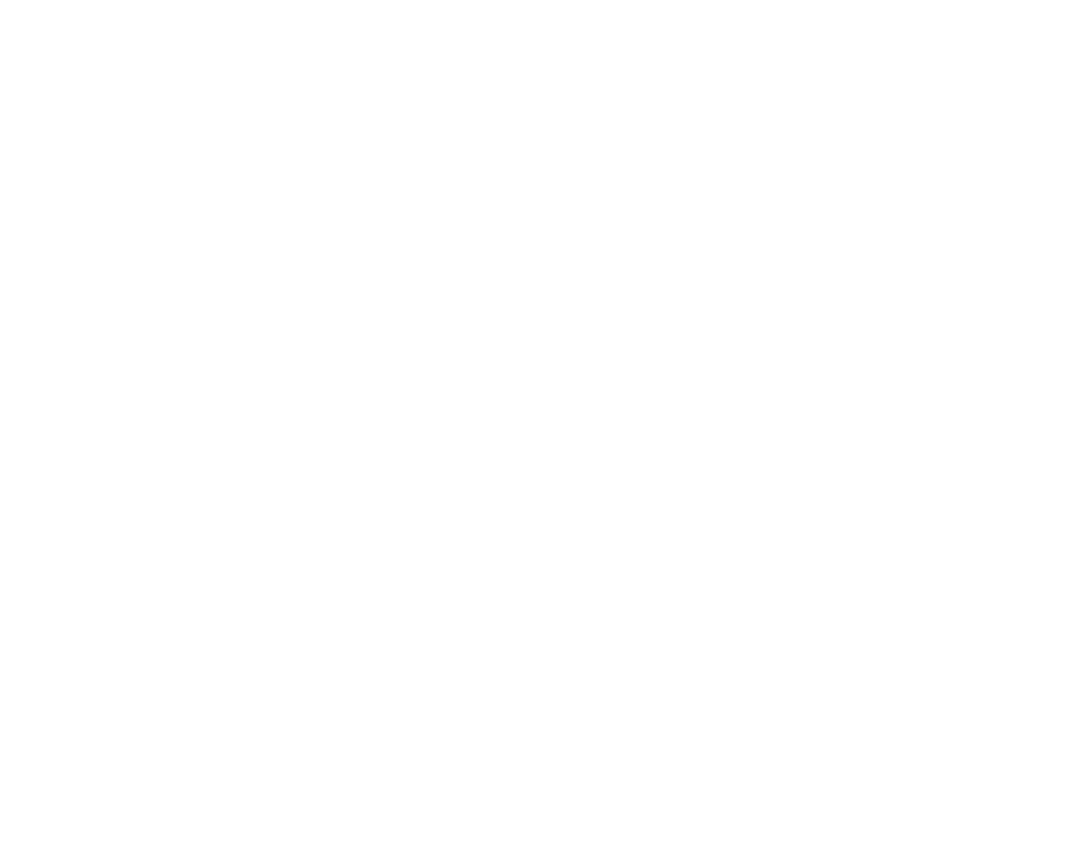
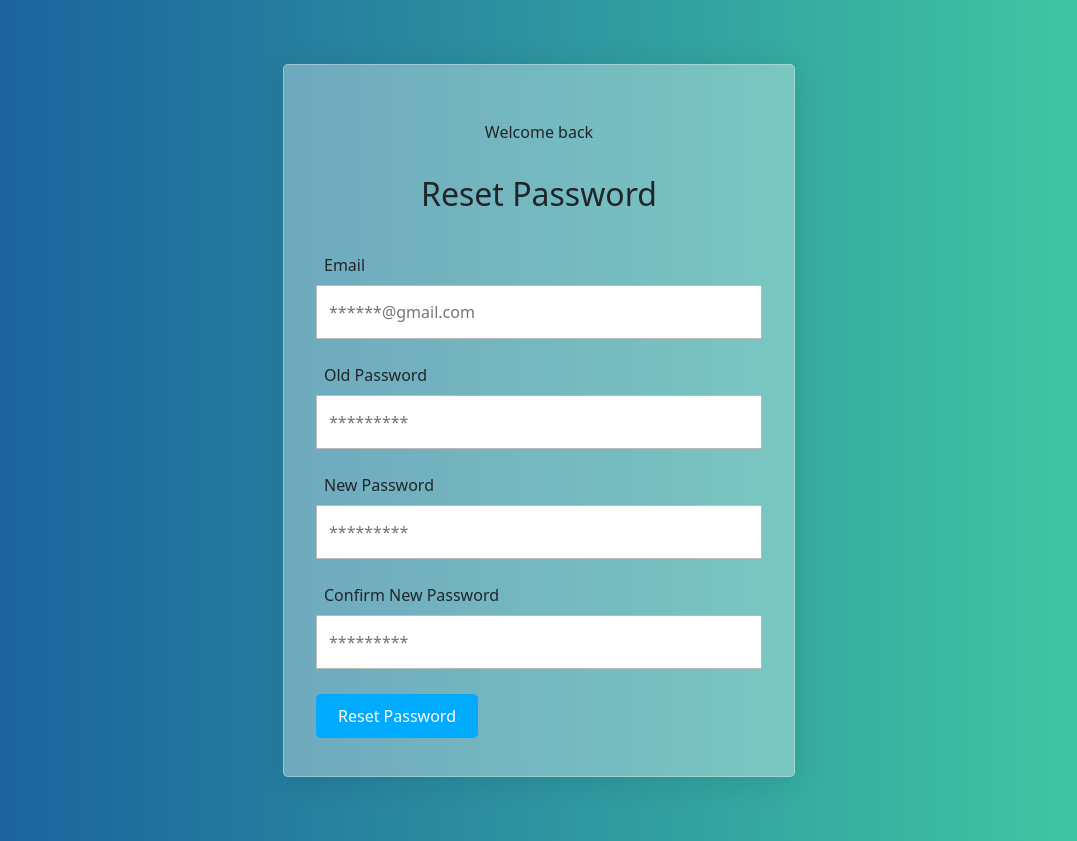
Before and after one commit to Racheal777/Todo-App, a React (Create React App) app: page /reset-password in a window 1280 px wide. Before the commit this address had no page. Shown: the whole page, without its empty margins (101-1178 px from the left). Before the commit the page ends 800 px from the top, so only its background shows below. Built offline with nearby package versions, Linux system fonts and the light colour scheme.

Commit message:
Forgot password added

```diff
--- a/src/App.js
+++ b/src/App.js
@@ -27,14 +27,21 @@
 
   const [ done, setDone ] = useState(0);
   const [ loading, setLoading ] = useState(false);
+
+  //reset password
   const [ user, setUser ] = useState('')
   const [ Emailuser, setEmailUser ] = useState('')
-  const [ email, setEmail ] = useState("");
+
   const [ password, setPassword ] = useState("");
   const [ newpassword, setNewpassword ] = useState('')
   const [ confirmnewpassword, setConfirmNewpassword ] = useState('')
+
+  const [ success, setSuccess ] = useState('')
+  const [ passwordError, setPasswordError] = useState('')
+  const [ CpasswordError, setCPasswordError] = useState('')
+  const [ newpassworderror, setNewpassworderror ] = useState("");
   const [ error, setError ] = useState('')
-  const [ success, setSuccess ] = useState('')
+  const [ confirmerror, setConfirmError ] = useState('')
 
 
 
@@ -153,6 +160,17 @@
   const passwordChange = async (e) =>{
     e.preventDefault()
     try {
+      if(newpassword === password){
+        setNewpassworderror("cannot change new password with old")
+      }else if(password = ""){
+        setPasswordError("password required")
+      }else if(newpassword = ""){
+        setNewpassworderror("newpassword required")
+        // console.log("newpassword required")
+      }else if(confirmnewpassword = ""){
+        setError("password required")
+        // console.log("password required")
+      }
       if(confirmnewpassword === newpassword){
         const pass = await axios.put(`/api/users/reset/${JSON.parse(localStorage.getItem('userId'))}`,{
           email: Emailuser,
@@ -165,7 +183,7 @@
           //setting timeout
           setTimeout(() => {
              navigate("/");
-          }, 3000)
+          }, 4000)
 
         }
         console.log(pass.data)
@@ -243,6 +261,7 @@
                 autoFocus
                 onChange={(e) => setPassword(e.target.value)}
               />
+              <span> {passwordError} </span>
             </Form.Group>
 
             <Form.Group className="mb-3" controlId="exampleForm.ControlInput1">
@@ -253,6 +272,7 @@
                 autoFocus
                 onChange={(e) => setNewpassword(e.target.value)}
               />
+              <span> {newpassworderror} </span>
             </Form.Group>
 
             <Form.Group className="mb-3" controlId="exampleForm.ControlInput1">
@@ -287,6 +307,7 @@
       <h2>To-do App</h2>
 
     <p>Welcome <strong> {user} </strong></p>
+
       <div className="main">
         <form onSubmit={addTodo} className="form">
           <input
--- /dev/null
+++ b/src/auth/forgotPassword.jsx
@@ -0,0 +1,85 @@
+import React, { useState, useEffect } from "react";
+import axios from "axios";
+import Successful from "../components/successful";
+import { Navigate, useNavigate} from "react-router-dom";
+
+const Forgotpassword = () => {
+    const [email, setEmail] = useState("");
+    const [ emailError, setEmailError] = useState('')
+    const [ error , setError ] = useState('')
+    const [loading, setLoading] = useState(false);
+    const [ success, setSuccess ] = useState('')
+
+    const navigate = useNavigate()
+
+    //function
+    const forgotPassword = async (e) => {
+        try {
+          e.preventDefault();
+          if(email === ''){
+           return setEmailError("Please enter email")
+          }
+          setLoading(true);
+          const checkEmail = await axios.put(`/api/users/forgotpassword/${email}`);
+
+          console.log(checkEmail)
+          if(checkEmail.data){
+            setSuccess('Link has been sent to your mail')
+          }
+          setEmail("");
+
+          setTimeout(() => {
+            navigate("/");
+          }, 4000)
+          setLoading(false);
+
+        } catch (error) {
+          if(error.message.includes("401")){
+            setError("Email or password does not exist")
+          }
+          console.log(error);
+        }
+      };
+    return (success ? (
+        <Successful/>
+        ):
+        <div>
+            <section className="form-body">
+        <form onSubmit={forgotPassword}>
+
+
+          <div className="title">
+
+            <h2>Password reset</h2>
+          </div>
+          <div className="full">
+          {error && <span> {error} </span> }
+          </div>
+
+
+          <div className="full">
+            <label>Email</label>
+            <input
+              type="email"
+              name="email"
+              value={email}
+              placeholder="******@gmail.com"
+              onChange={(e) => setEmail(e.target.value)}
+            />
+             {!email && <span> {emailError} </span>}
+
+          </div>
+
+          <button type="submit" onClick={forgotPassword}>
+            Send
+          </button>
+
+
+        </form>
+        </section>
+    </div>
+    )
+
+}
+
+export default Forgotpassword;
--- /dev/null
+++ b/src/auth/passwordReset.jsx
@@ -0,0 +1,144 @@
+import React, { useState, useEffect, useParams } from "react";
+import axios from "axios";
+import Successful from "../components/successful";
+import Success from "../components/success";
+
+
+import { Navigate, useNavigate} from "react-router-dom";
+
+export default function PasswordReset() {
+    const [loading, setLoading] = useState(false);
+    const [email, setEmail] = useState("");
+    const [ password, setPassword ] = useState("");
+    const [ newpassword, setNewpassword ] = useState('')
+    const [ confirmnewpassword, setConfirmNewpassword ] = useState('')
+
+    const [ success, setSuccess ] = useState('')
+    const [ passwordError, setPasswordError] = useState('')
+    const [ CpasswordError, setCPasswordError] = useState('')
+    const [ newpassworderror, setNewpassworderror ] = useState("");
+    const [ error, setError ] = useState('')
+
+  const navigate = useNavigate()
+  //function for saving the data
+  //using the spread operator to get access to each object and assigning the value
+  //to the field that matches the name
+  //change password
+  const passwordChange = async (e) =>{
+    e.preventDefault()
+    try {
+      if(newpassword === password){
+        setNewpassworderror("cannot change new password with old")
+      }else if(password = ""){
+        setPasswordError("password required")
+      }else if(newpassword = ""){
+        setNewpassworderror("newpassword required")
+        // console.log("newpassword required")
+      }else if(confirmnewpassword = ""){
+        setError("password required")
+        // console.log("password required")
+      }
+      if(confirmnewpassword === newpassword){
+        const pass = await axios.put(`/api/users/reset/${JSON.parse(localStorage.getItem('userId'))}`,{
+          email: email,
+          password,
+          newpassword
+        })
+        if(pass.data){
+          setSuccess('Password changed successfully')
+
+          //setting timeout
+          setTimeout(() => {
+             navigate("/");
+          }, 4000)
+
+        }
+        console.log(pass.data)
+
+      }else{
+        setError("password do not match")
+        console.log("password do not match")
+      }
+
+
+    } catch (error) {
+      console.log(error)
+    }
+
+  }
+  return (success ? (
+    <Success/>
+    ):
+    <div>
+      <section className="form-body">
+        <form onSubmit={passwordChange}>
+
+
+          <div className="title">
+            <p>Welcome back </p>
+            <h2>Reset Password</h2>
+          </div>
+          <div className="full">
+          {error && <span> {error} </span> }
+          </div>
+
+
+          <div className="full">
+            <label>Email</label>
+            <input
+              type="email"
+              name="email"
+              value={email}
+              placeholder="******@gmail.com"
+              onChange={(e) => setEmail(e.target.value)}
+            />
+             {/* {!email && <span> {emailError} </span>} */}
+
+          </div>
+
+          <div className="full">
+            <label>Old Password</label>
+            <input
+              type="password"
+              name="password"
+              value={password}
+              placeholder="*********"
+              onChange={(e) => setPassword(e.target.value)}
+            />
+            {!password && <span> {passwordError} </span>}
+          </div>
+
+          <div className="full">
+            <label>New Password</label>
+            <input
+              type="password"
+              name="password"
+              value={newpassword}
+              placeholder="*********"
+              onChange={(e) => setNewpassword(e.target.value)}
+            />
+           <span> {newpassworderror} </span>
+          </div>
+
+          <div className="full">
+            <label>Confirm New Password</label>
+            <input
+              type="password"
+              name="password"
+              value={confirmnewpassword}
+              placeholder="*********"
+              onChange={(e) => setConfirmNewpassword(e.target.value)}
+            />
+             <span>{error}</span>
+          </div>
+
+          <button type="submit" onClick={passwordChange}>
+            Reset Password
+          </button>
+
+
+        </form>
+      </section>
+    </div>
+  );
+}
--- a/src/components/login.jsx
+++ b/src/components/login.jsx
@@ -109,8 +109,12 @@
           </button>
 
           <p>
+            Forgot password ? <NavLink to="/forgotpassword">Click here</NavLink>
+          </p>
+          <p>
             Dont have an account <NavLink to="/register">Register</NavLink>
           </p>
+
         </form>
       </section>
     </div>
--- /dev/null
+++ b/src/components/successful.jsx
@@ -0,0 +1,15 @@
+import React from 'react';
+
+const Successful = () => {
+    return (
+        <div>
+          <div className='success'>
+                <h1>Password successfully changed</h1>
+                <p>Please login with new password</p>
+              </div>
+
+        </div>
+    );
+}
+
+export default Successful;
--- a/src/index.js
+++ b/src/index.js
@@ -6,7 +6,9 @@
 import './form.css'
 import App from './App';
 import Login from './components/login';
+import PasswordReset from './auth/passwordReset';
 import Signup from './components/signup';
+import Forgotpassword from './auth/forgotPassword';
 import reportWebVitals from './reportWebVitals';
 import {BrowserRouter, Routes, Route} from 'react-router-dom'
 
@@ -23,6 +25,8 @@
   <Route path='/' element={<Login/>}></Route>
 <Route path='/todo' element={<App />}></Route>
 <Route path='/register' element={<Signup />}></Route>
+<Route path='/forgotpassword' element={<Forgotpassword />}></Route>
+<Route path='/reset-password' element={<PasswordReset/>}></Route>
   </Routes>
 
     </BrowserRouter>
```
